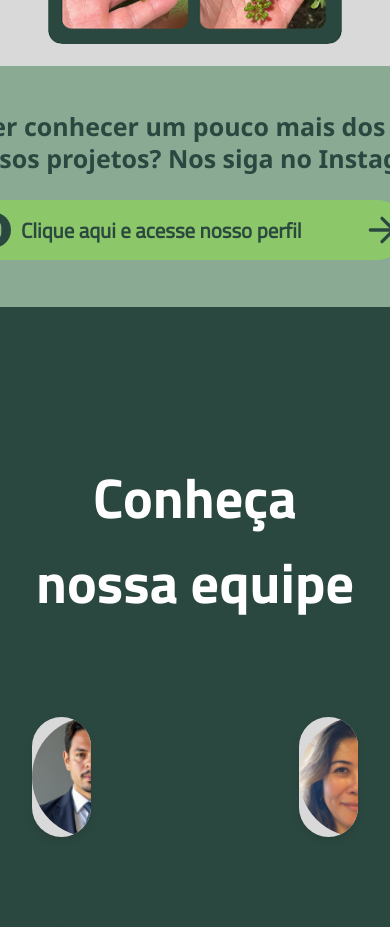
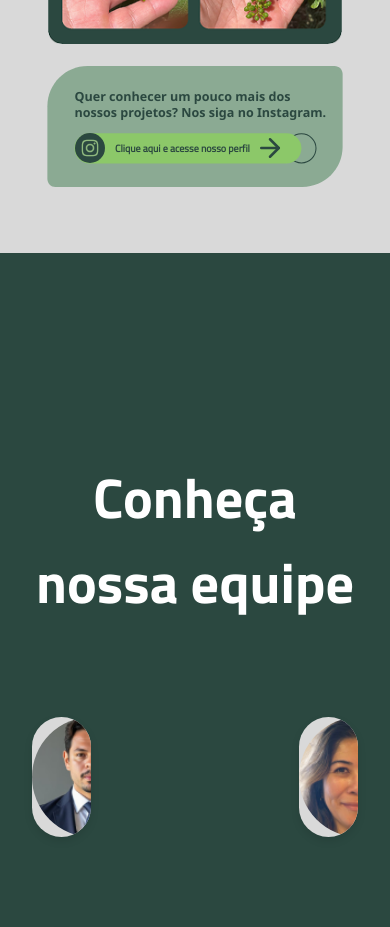
Before and after one commit to yagoMiron/pantabio, a React (Create React App) app: page / in a window 390 px wide. Shown: the part 5340-6267 px from the top of the page. Built offline with nearby package versions, Linux system fonts and the light colour scheme.

Commit message:
instagram card responsivo primeira parte

```diff
--- a/src/components/InstagramCard/styles.module.css
+++ b/src/components/InstagramCard/styles.module.css
@@ -66,3 +66,28 @@
   filter: brightness(0) saturate(100%) invert(66%) sepia(23%) saturate(500%)
     hue-rotate(58deg) brightness(100%) contrast(90%);
 }
+@media (max-width: 820px) {
+  .buttonLeft span {
+    font-size: 10px;
+    gap: 0px;
+  }
+  .card {
+    width: 296px;
+    height: 121px;
+  }
+  .arrow {
+    margin-left: 0;
+    height: 30px;
+  }
+  .instagram {
+    width: 30px;
+    height: 30px;
+  }
+  .button {
+    position: absolute;
+    top: 67px;
+    left: 8px;
+    width: 452px;
+    height: 30px;
+  }
+}
--- a/src/components/Solucao/index.tsx
+++ b/src/components/Solucao/index.tsx
@@ -4,7 +4,7 @@ import SolucaoCard from "../SolucaoCard";
 
 const Solucoes = () => {
   const larguraTela = window.screen.width;
-  const desktop = larguraTela >= 820;
+  const desktop = larguraTela > 820;
   return (
     <div className={styles.page}>
       <div className={styles.color_filter}>
```
